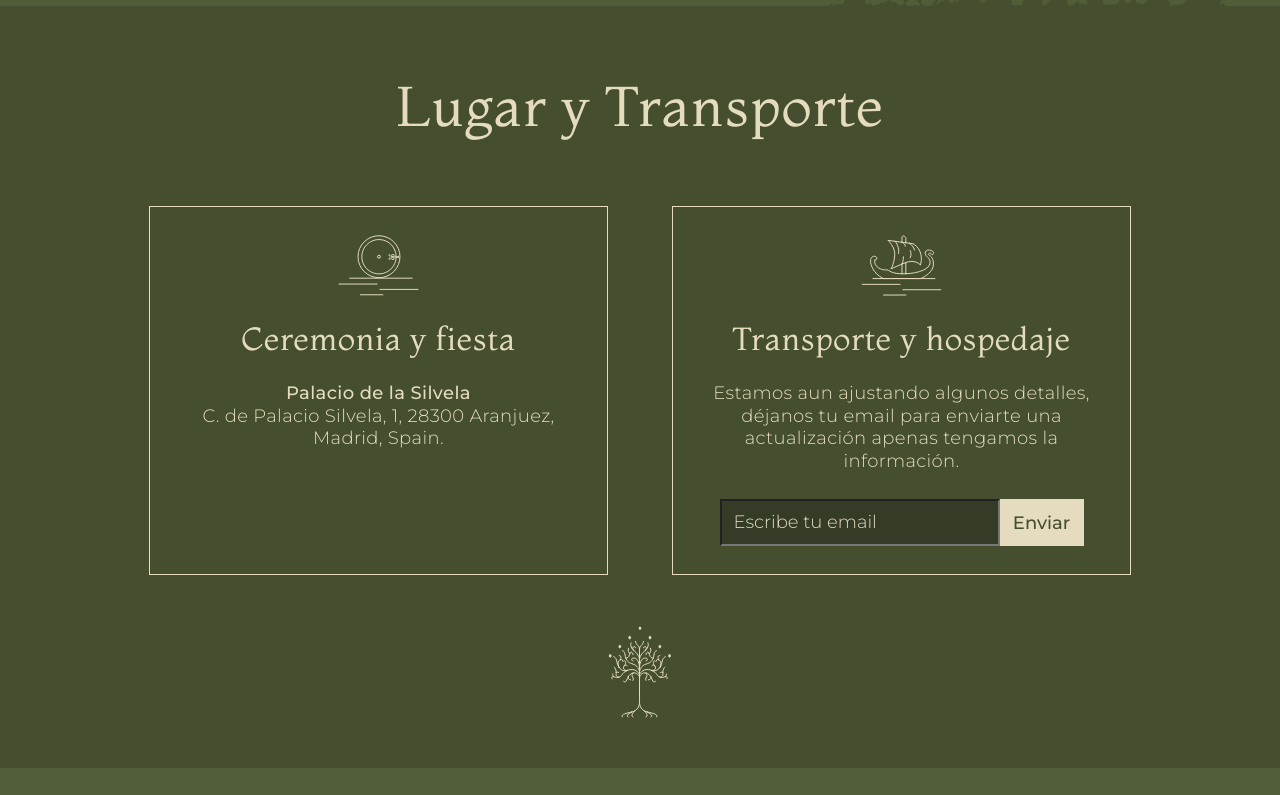
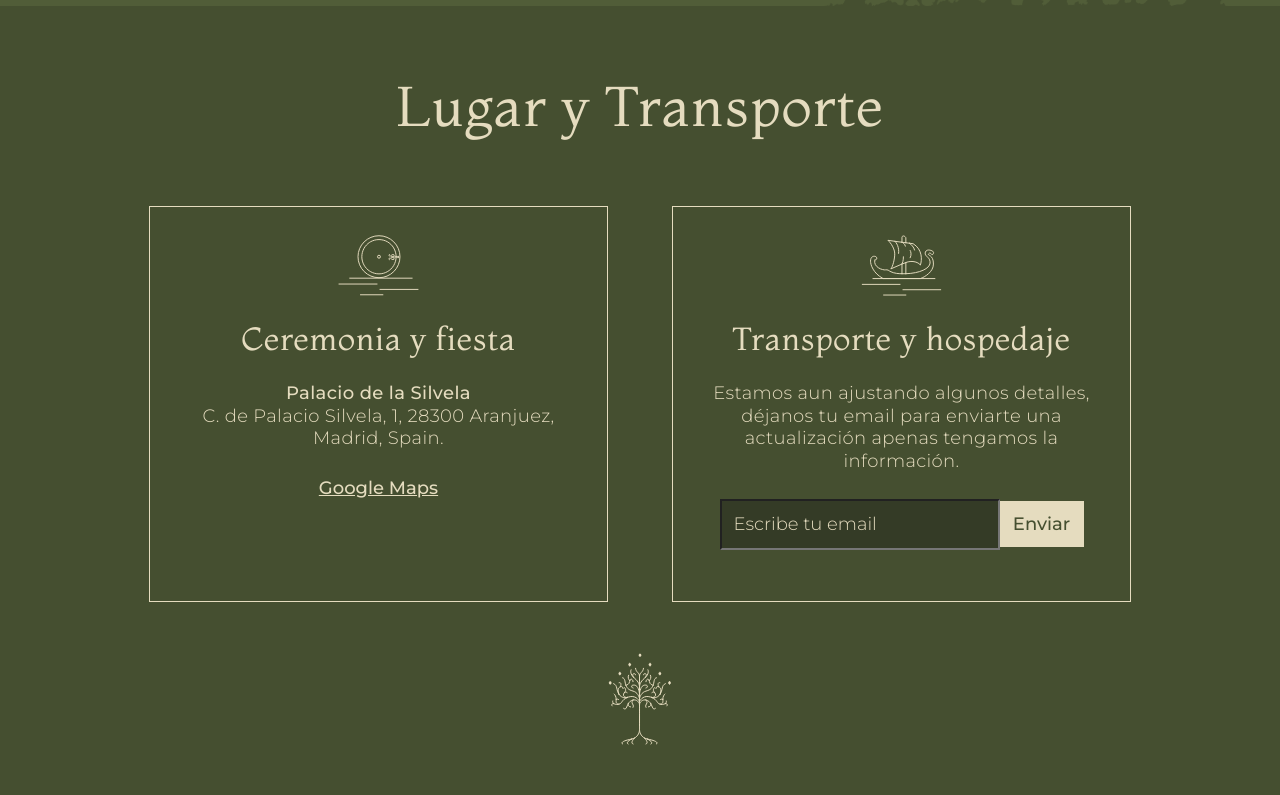
Before and after one commit to EdgarIvanEspinoza/ivanyjoanna, a Next.js app: page / in a window 1280 px wide. Shown: the part 2347-3142 px from the top of the page. Before the commit the page ends 3115 px from the top, so only its background shows below. Built offline with nearby package versions, Linux system fonts and the light colour scheme; a web font is replaced by a local one.

Commit message:
Add response states for subscription & link to site

```diff
--- a/app/api/subscribe/route.js
+++ b/app/api/subscribe/route.js
@@ -23,15 +23,24 @@ export async function POST(request) {
         status: 'subscribed',
       }
     );
-
     return new Response(
-      JSON.stringify({ message: 'Suscripción exitosa', response }),
+      JSON.stringify({ message: '¡Gracias por suscribirte!', response }),
       {
         status: 200,
         headers: { 'Content-Type': 'application/json' },
       }
     );
   } catch (error) {
+    if (error.response?.body?.title === 'Member Exists') {
+      return new Response(
+        JSON.stringify({
+          message:
+            'El email ya está registrado en la lista. No es necesario volver a suscribirse.',
+        }),
+        { status: 418, headers: { 'Content-Type': 'application/json' } }
+      );
+    }
+
     if (
       error.response?.body?.title === 'Forgotten Email Not Subscribed' &&
       error.response?.body?.detail?.includes('permanently deleted')
@@ -41,7 +50,7 @@ export async function POST(request) {
           error:
             'El email fue eliminado permanentemente y necesita volver a suscribirse manualmente.',
         }),
-        { status: 400, headers: { 'Content-Type': 'application/json' } }
+        { status: 412, headers: { 'Content-Type': 'application/json' } }
       );
     }
 
--- a/components/PlaceTransport/PlaceTransportComponent.tsx
+++ b/components/PlaceTransport/PlaceTransportComponent.tsx
@@ -9,6 +9,7 @@ import {
   StyledPlaceTransportDetailInput,
   StyledPlaceTransportDetailButton,
   StyledPlaceTransportDetailFormWrapper,
+  StyledLink,
 } from './Styles';
 import Image from 'next/image';
 
@@ -17,10 +18,11 @@ export const PlaceTransportComponent = () => {
   const [message, setMessage] = useState('');
   const [fetching, setFetching] = useState(false);
 
-  const handleSubmit = async (e: { preventDefault: () => void }) => {
+  const handleSubmit = async (e: React.FormEvent<HTMLFormElement>) => {
     e.preventDefault();
     setMessage('');
     setFetching(true);
+
     try {
       const res = await fetch('/api/subscribe', {
         method: 'POST',
@@ -30,18 +32,37 @@ export const PlaceTransportComponent = () => {
         body: JSON.stringify({ email }),
       });
 
+      const responseData = await res.json();
+
       if (res.ok) {
-        setFetching(false);
-        setMessage('¡Gracias por suscribirte!');
+        setMessage(responseData.message || '¡Gracias por suscribirte!');
         setEmail('');
       } else {
-        setFetching(false);
-        const errorData = await res.json();
-        setMessage(errorData.error || 'Hubo un problema, intenta más tarde.');
+        // Manejo de códigos específicos
+        switch (res.status) {
+          case 418:
+            setMessage(
+              responseData.message ||
+                'Este email ya está registrado. ¡Gracias por ser parte!'
+            );
+            break;
+          case 412:
+            setMessage(
+              responseData.error ||
+                'El email fue eliminado permanentemente. Por favor, vuelve a suscribirte manualmente.'
+            );
+            break;
+          default:
+            setMessage(
+              responseData.error || 'Hubo un problema, intenta más tarde.'
+            );
+        }
       }
     } catch (err) {
+      console.error('Error en la conexión:', err);
+      setMessage('Hubo un error, por favor intenta más tarde.');
+    } finally {
       setFetching(false);
-      setMessage('Hubo un error, por favor intenta más tarde.');
     }
   };
 
@@ -66,6 +87,13 @@ export const PlaceTransportComponent = () => {
             <br />
             Madrid, Spain.
           </StyledPlaceTransportDetailText>
+          <StyledLink
+            href="https://maps.app.goo.gl/DXTmbvcLMPfCjrkVA"
+            target="_blank"
+            rel="noopener noreferrer"
+          >
+            Google Maps
+          </StyledLink>
         </StyledPlaceTransportDetailBox>
         <StyledPlaceTransportDetailBox id="rsvp">
           <Image
@@ -82,6 +110,7 @@ export const PlaceTransportComponent = () => {
             enviarte una actualización apenas tengamos la información.
           </StyledPlaceTransportDetailText>
           <StyledPlaceTransportDetailFormWrapper>
+            <form onSubmit={handleSubmit}>
               <StyledPlaceTransportDetailInput
                 type="email"
                 placeholder="Escribe tu email"
@@ -92,13 +121,13 @@ export const PlaceTransportComponent = () => {
               />
               <StyledPlaceTransportDetailButton
                 type="submit"
-              onClick={handleSubmit}
                 disabled={fetching}
               >
                 Enviar
               </StyledPlaceTransportDetailButton>
+            </form>
           </StyledPlaceTransportDetailFormWrapper>
-          {message && <p>{message}</p>}
+          <p>{message || ''}</p>
         </StyledPlaceTransportDetailBox>
       </StyledPlaceTransportDetailBoxWrapper>
     </StyledPlaceTransportWrapper>
--- a/components/PlaceTransport/Styles.ts
+++ b/components/PlaceTransport/Styles.ts
@@ -1,3 +1,4 @@
+import Link from 'next/link';
 import styled from 'styled-components';
 
 export const StyledPlaceTransportWrapper = styled.div`
@@ -103,3 +104,11 @@ export const StyledPlaceTransportDetailButton = styled.button<{
   cursor: pointer;
   ${(props) => props.disabled && `color: #454f30;`}
 `;
+
+export const StyledLink = styled(Link)`
+  font-weight: 700;
+  text-decoration: underline;
+  font-family: Montserrat;
+  font-weight: 700;
+  font-size: 1.8rem;
+`;
```
Lines whose indentation alone changed are shown as unchanged.
